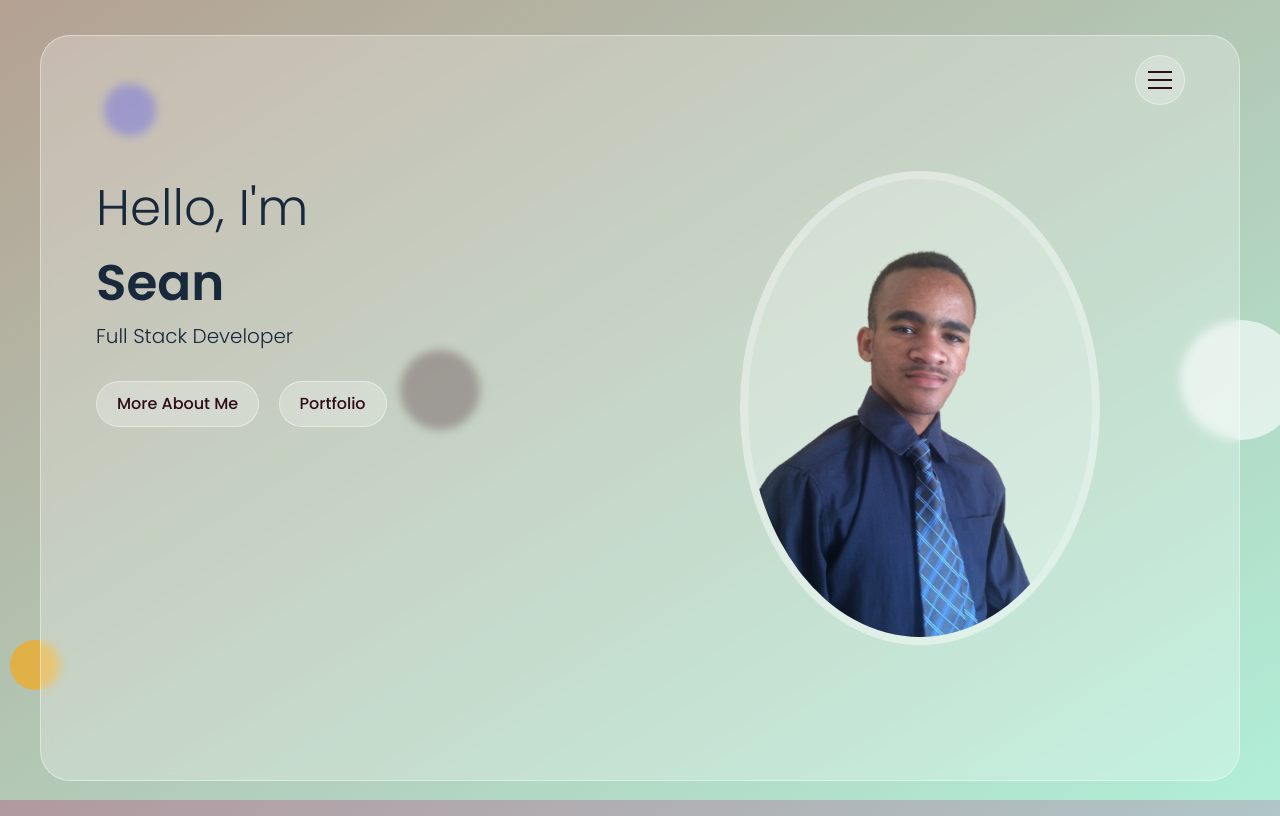
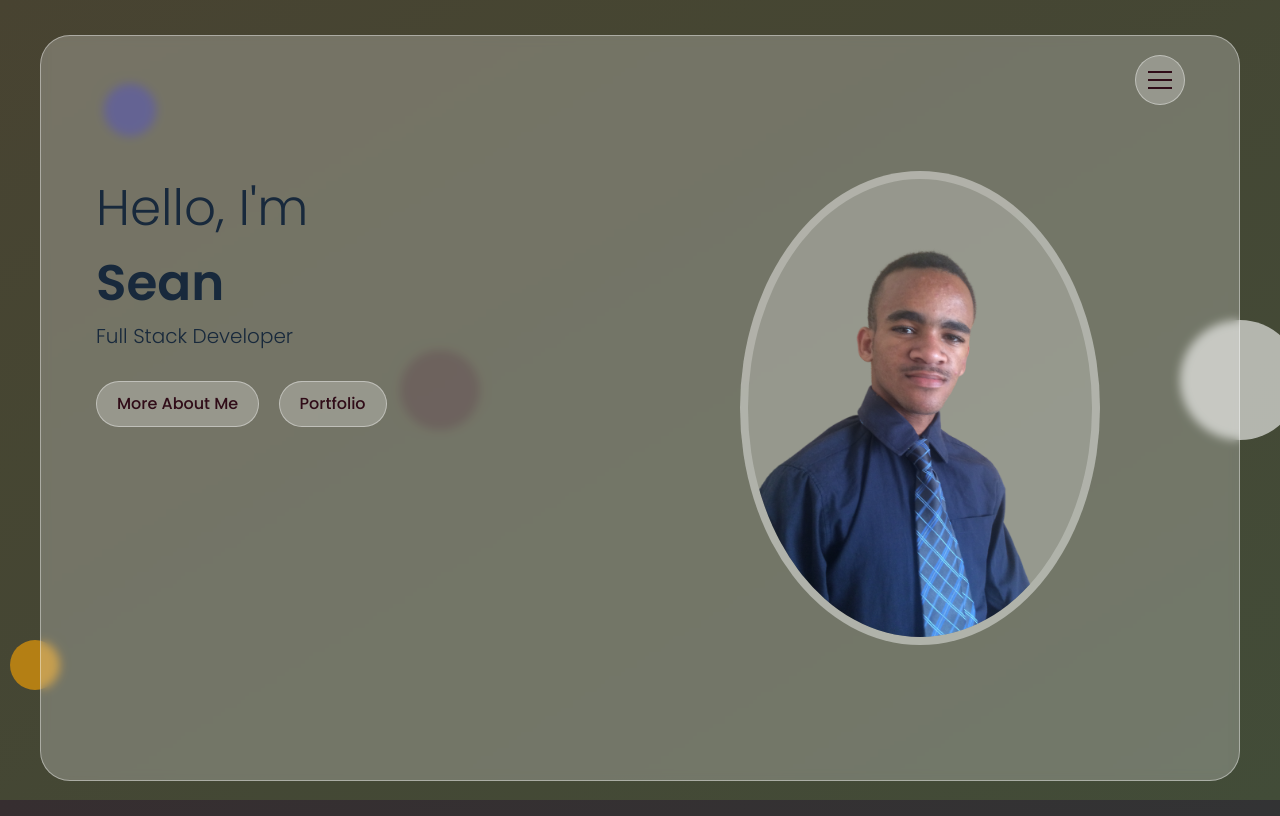
Before and after one commit to Seanman519/Website_2, a plain HTML site: page index.html in a window 1280 px wide. Drawn offline with Linux system fonts and the light colour scheme.

Commit message:
css-update

```diff
--- a/css/style.css
+++ b/css/style.css
@@ -9,8 +9,8 @@
     --blue-dark: #18293c;
     --orange: #ffa500;
     --green-yellow: #cddc39;
-    --pink-light: #b1999f;
-    --cyan-light: #aef1ee;
+    --pink-light: #362e30;
+    --cyan-light: #2f3838;
     --white: #ffffff;
     --white-alpha-40: rgba(255, 255, 255, 0.40);
     --white-alpha-25: rgba(255, 255, 255, 0.25);
```
